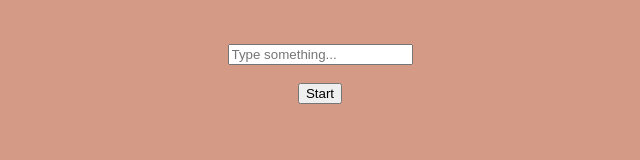
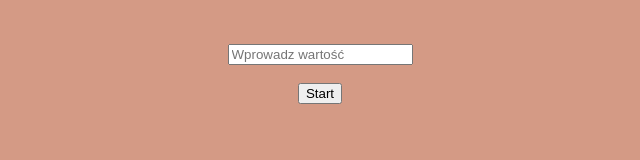
Before and after one commit to IAmTheOnion/blank, a plain HTML site: page index.html in a window 1280 px wide. Shown: the full height of the page, 320-960 px from the left. Drawn offline with Linux system fonts and the light colour scheme.

Commit message:
Update index.html

```diff
--- a/index.html
+++ b/index.html
@@ -9,7 +9,7 @@
 
 <body>
     <br><br>
-    <input type="text" placeholder="Type something..." id="input"><br><br>
+    <input type="text" placeholder="Wprowadz wartość" id="input"><br><br>
     <button type="button" onclick="start();">Start</button>
     <br><br>
     <div id="ope">
```
